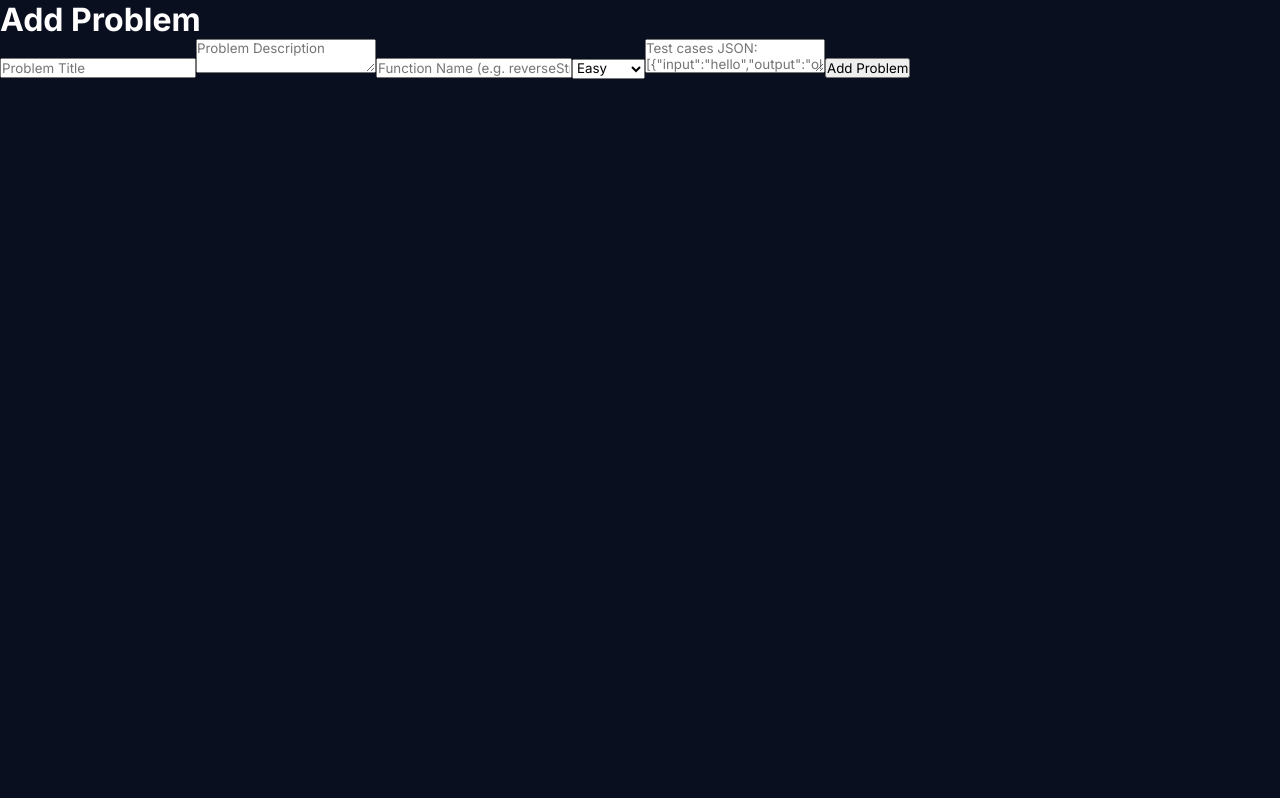
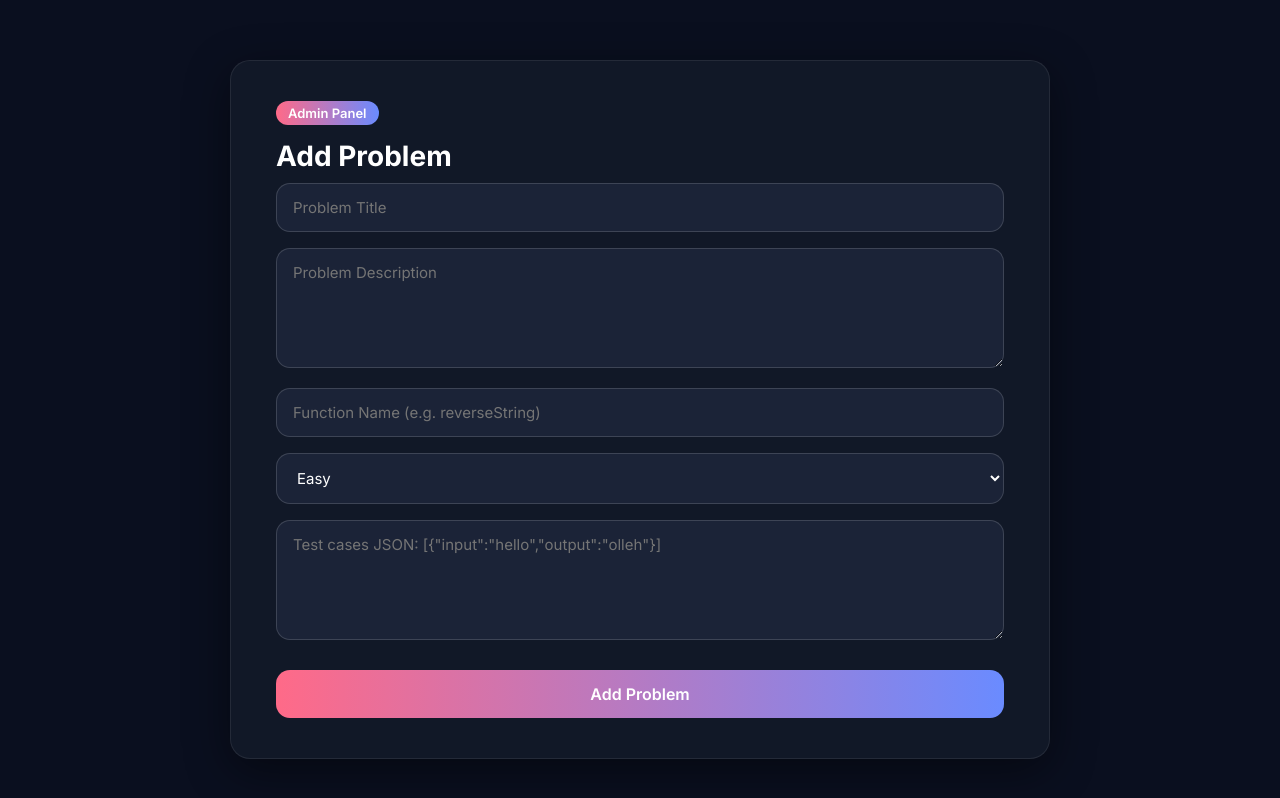
Before and after one commit to VinayWeb-create/placement-prep, a React (Create React App) app in the folder frontend/: page /admin/contest/1/problems in a window 1280 px wide. Shown: the top 798 px of the page. Built offline with nearby package versions, Linux system fonts and the light colour scheme.

Commit message:
Add styles for admin problem page
Added styles for the admin problem page, including form layout, input styles, and button hover effects.

```diff
--- a/frontend/src/global.css
+++ b/frontend/src/global.css
@@ -2091,3 +2091,121 @@ textarea:focus {
   font-weight: 600;
   cursor: pointer;
 }
+
+/* ===============================
+   ADD PROBLEM PAGE (ADMIN)
+================================ */
+
+.admin-form {
+  max-width: 820px;
+  margin: 60px auto;
+  background: #111827;
+  padding: 40px 45px;
+  border-radius: 20px;
+  border: 1px solid rgba(255, 255, 255, 0.08);
+  box-shadow: 0 12px 45px rgba(0, 0, 0, 0.45);
+  animation: fadeIn 0.4s ease-in-out;
+}
+
+/* Heading */
+.admin-form h1 {
+  font-size: 28px;
+  font-weight: 700;
+  margin-bottom: 10px;
+  color: #ffffff;
+}
+
+.admin-form::before {
+  content: "Admin Panel";
+  display: inline-block;
+  font-size: 13px;
+  font-weight: 600;
+  padding: 4px 12px;
+  border-radius: 30px;
+  background: linear-gradient(90deg, #ff6a88, #6a8bff);
+  color: #fff;
+  margin-bottom: 14px;
+}
+
+/* Input Groups */
+.admin-form input,
+.admin-form textarea,
+.admin-form select {
+  width: 100%;
+  background: #1b2337;
+  border: 1px solid rgba(255, 255, 255, 0.15);
+  padding: 14px 16px;
+  border-radius: 14px;
+  color: #fff;
+  font-size: 15px;
+  margin-bottom: 16px;
+  transition: 0.25s;
+}
+
+/* Focus */
+.admin-form input:focus,
+.admin-form textarea:focus,
+.admin-form select:focus {
+  outline: none;
+  border-color: #6a8bff;
+  box-shadow: 0 0 0 2px rgba(106, 139, 255, 0.25);
+}
+
+/* Textarea Height */
+.admin-form textarea {
+  min-height: 120px;
+  resize: vertical;
+}
+
+/* Dropdown */
+.admin-form select {
+  cursor: pointer;
+}
+
+/* Submit Button */
+.admin-form button {
+  width: 100%;
+  margin-top: 10px;
+  padding: 14px;
+  font-size: 16px;
+  font-weight: 600;
+  border-radius: 14px;
+  border: none;
+  cursor: pointer;
+  background: linear-gradient(90deg, #ff6a88, #6a8bff);
+  color: #fff;
+  transition: 0.3s ease;
+}
+
+.admin-form button:hover {
+  filter: brightness(1.15);
+  transform: translateY(-1px);
+}
+
+/* Small helper text */
+.admin-form small {
+  display: block;
+  margin-top: -8px;
+  margin-bottom: 10px;
+  color: #9aa3b9;
+  font-size: 13px;
+}
+
+/* Animation */
+@keyframes fadeIn {
+  from {
+    opacity: 0;
+    transform: translateY(15px);
+  }
+  to {
+    opacity: 1;
+    transform: translateY(0);
+  }
+}
+
+/* Mobile Responsive */
+@media (max-width: 768px) {
+  .admin-form {
+    padding: 30px 22px;
+  }
+}
```
